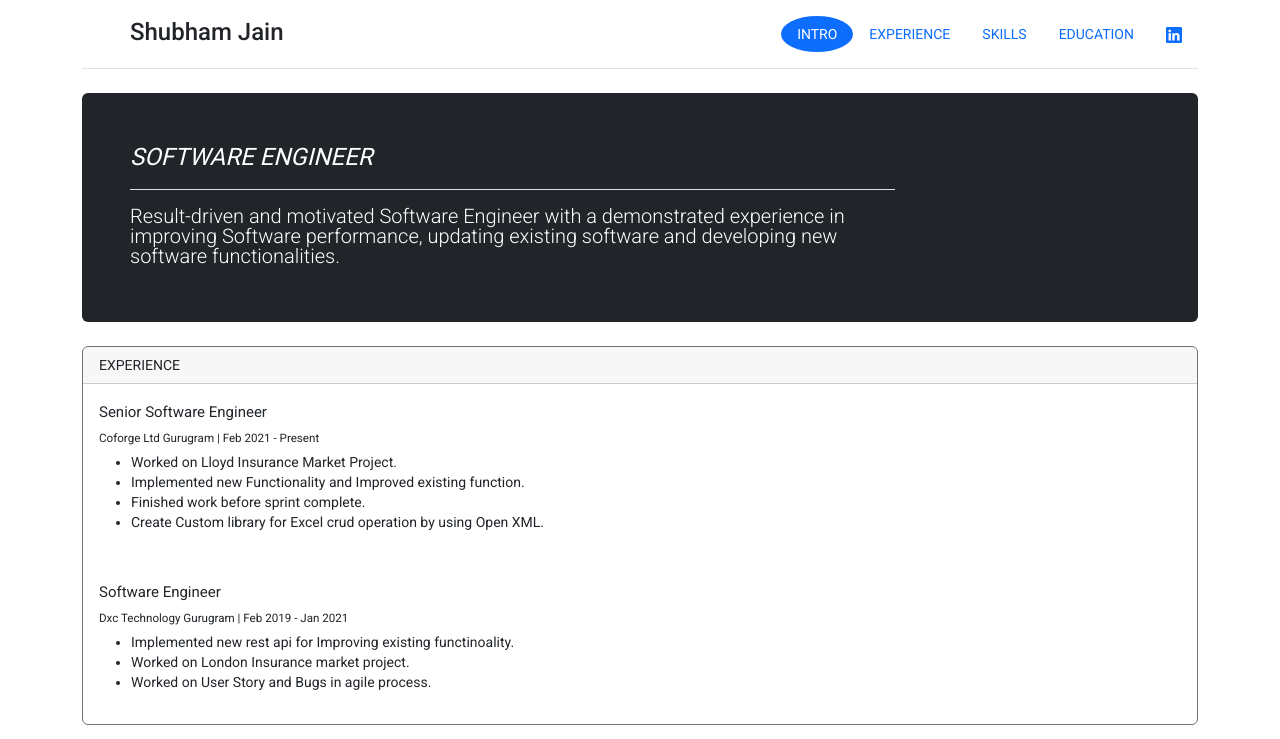
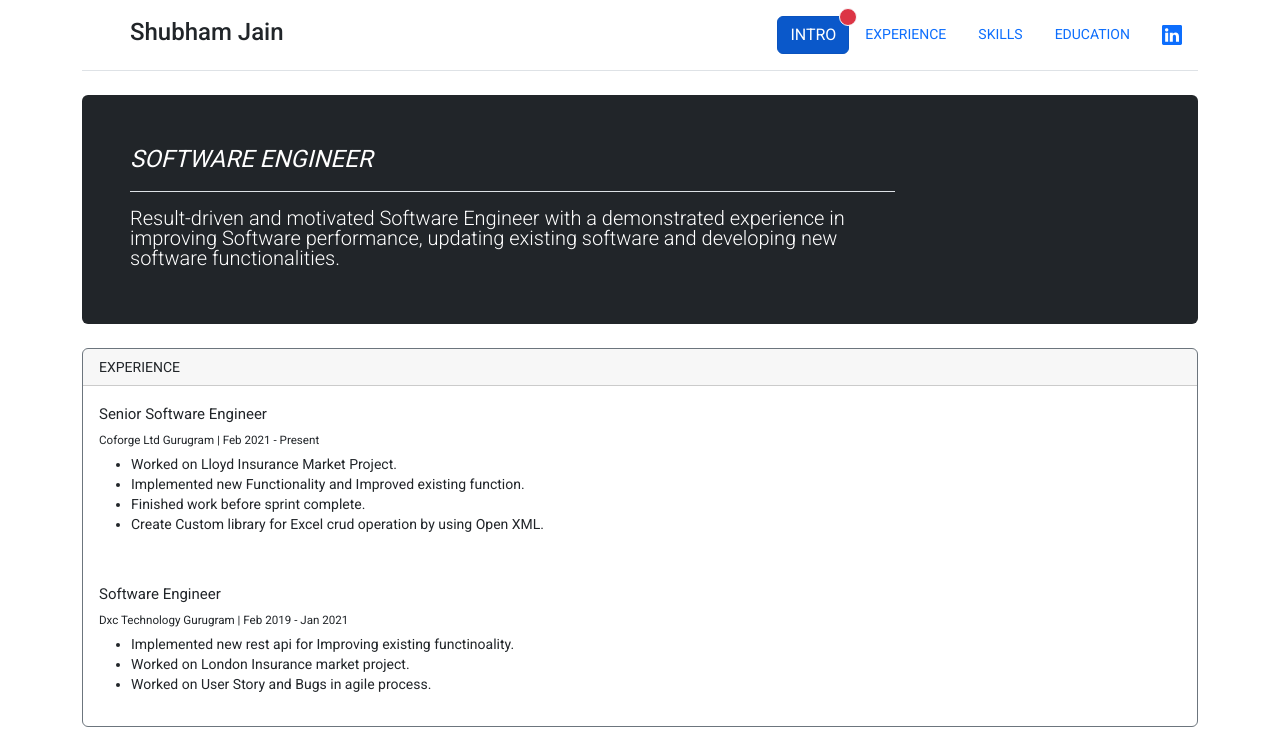
Before and after one commit to shubham858/virtualresume, an Angular app: page /virtualresume/ in a window 1280 px wide. Shown: the top 739 px of the page. Built offline with nearby package versions, Linux system fonts and the light colour scheme.

Commit message:
new changes related nav bar

```diff
--- a/src/app/app.component.html
+++ b/src/app/app.component.html
@@ -8,13 +8,21 @@
     </h2>
 
     <ul class="nav nav-pills">
-      <li class="nav-item"><a href="#into" class="nav-link active rounded-circle" aria-current="page">INTRO</a></li>
+      <li> <a  href="#into" class="btn btn-primary position-relative active">
+        INTRO
+        <span class="position-absolute top-0 start-100 translate-middle p-2 bg-danger border border-light rounded-circle">
+          <span class="visually-hidden">New alerts</span>
+        </span>
+      </a></li>
+
       <li class="nav-item"><a href="#experience" class="nav-link">EXPERIENCE</a></li>
       <li class="nav-item"><a href="#skills" class="nav-link">SKILLS</a></li>
 
       <li class="nav-item"><a href="#education" class="nav-link">EDUCATION</a></li>
 
-      <li class="nav-item"><a href="https://www.linkedin.com/in/shubham-jain-99798b155" target="_blank" class="nav-link"> <svg xmlns="http://www.w3.org/2000/svg" width="16" height="16" fill="currentColor" class="bi bi-linkedin" viewBox="0 0 16 16">
+
+
+      <li class="nav-item"><a href="https://www.linkedin.com/in/shubham-jain-99798b155" target="_blank" class="nav-link"> <svg xmlns="http://www.w3.org/2000/svg" width="20" height="20" fill="currentColor" class="bi bi-linkedin" viewBox="0 0 16 16">
         <path d="M0 1.146C0 .513.526 0 1.175 0h13.65C15.474 0 16 .513 16 1.146v13.708c0 .633-.526 1.146-1.175 1.146H1.175C.526 16 0 15.487 0 14.854V1.146zm4.943 12.248V6.169H2.542v7.225h2.401zm-1.2-8.212c.837 0 1.358-.554 1.358-1.248-.015-.709-.52-1.248-1.342-1.248-.822 0-1.359.54-1.359 1.248 0 .694.521 1.248 1.327 1.248h.016zm4.908 8.212V9.359c0-.216.016-.432.08-.586.173-.431.568-.878 1.232-.878.869 0 1.216.662 1.216 1.634v3.865h2.401V9.25c0-2.22-1.184-3.252-2.764-3.252-1.274 0-1.845.7-2.165 1.193v.025h-.016a5.54 5.54 0 0 1 .016-.025V6.169h-2.4c.03.678 0 7.225 0 7.225h2.4z"/>
       </svg></a></li>
     </ul>
```
Also changed, not shown: 3 other files (tests, documents, lock files or other folders).
